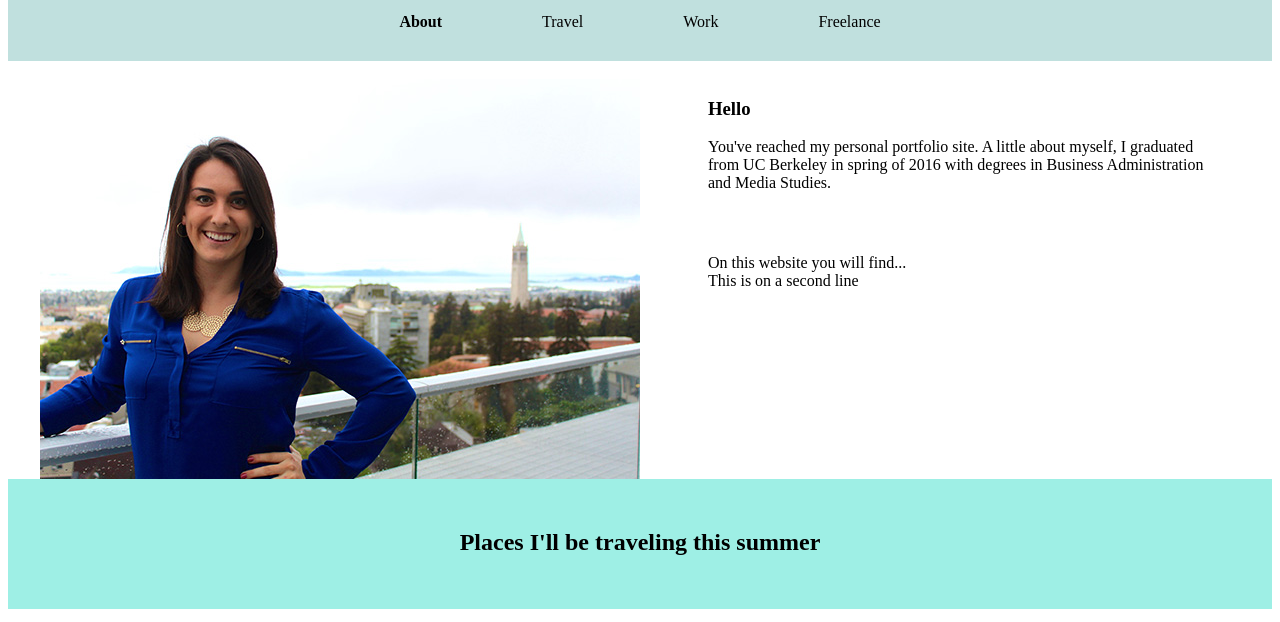
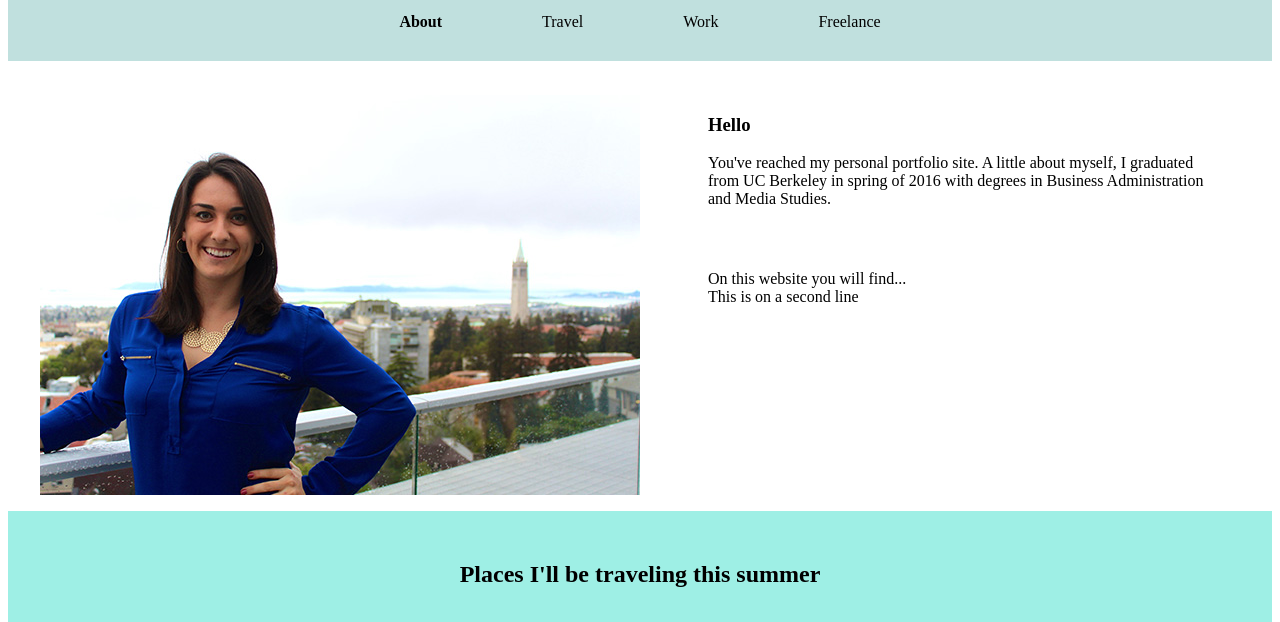
Before and after one commit to kendalmadden/kendalmadden.github.io, a plain HTML site: page index.html in a window 1280 px wide. Shown: the part 141-763 px from the top of the page. Drawn offline with Linux system fonts and the light colour scheme.

Commit message:
looking good!

```diff
--- a/style_sheet_1.css
+++ b/style_sheet_1.css
@@ -39,4 +39,4 @@
 
     .centerbox {margin:auto;}
 
-    .halfbox{display:inline-block; padding: 0em 2em; vertical-align: text-top;}
+    .halfbox{display:inline-block; padding: 1em 2em; vertical-align: text-top;}
```
